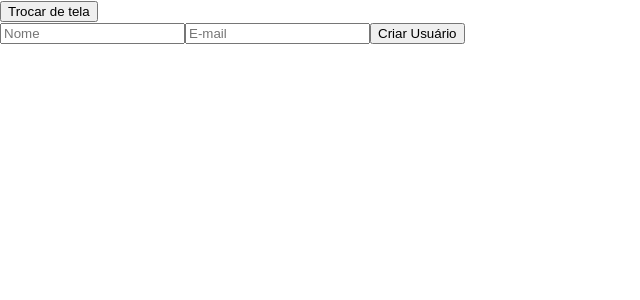
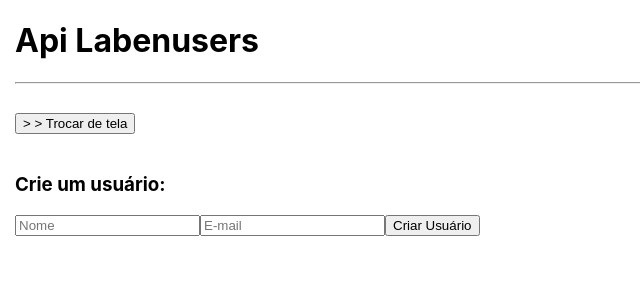
Before and after one commit to future4code/silveira-Lourenco-Souza, a React (Create React App) app in the folder modulo2/apis-labenusers/labenusers/: page / in a window 1280 px wide. Shown: the top 300 px of the page, without its empty margins (0-640 px from the left). Built offline with nearby package versions, Linux system fonts and the light colour scheme.

Commit message:
Adicionado estilos

```diff
--- a/modulo2/apis-labenusers/labenusers/src/App.js
+++ b/modulo2/apis-labenusers/labenusers/src/App.js
@@ -1,8 +1,12 @@
 import React, { Component } from 'react'
+import styled from 'styled-components'
 
 import Form from './components/Form'
 import User from './components/User'
 
+const Div = styled.div`
+  margin: 15px
+`
 
 export default class App extends Component {
 
@@ -21,15 +25,18 @@ export default class App extends Component {
 
 
     return (
-      <div>
-        <button onClick={this.trocarTela}>Trocar de tela</button>
+      <Div>
+        <h1>Api Labenusers</h1>
+        <hr /> <br />
+
+        {this.state.tela ? <button onClick={this.trocarTela}> &gt; &gt; Trocar de tela</button> : <button onClick={this.trocarTela}> &lt; &lt; Trocar de tela</button>}
 
         <div>
           { this.state.tela ? <Form /> : <User /> }
         </div>
 
           <br />
-      </div>
+      </Div>
     )
   }
 }
--- a/modulo2/apis-labenusers/labenusers/src/components/Form.js
+++ b/modulo2/apis-labenusers/labenusers/src/components/Form.js
@@ -49,6 +49,8 @@ export default class Form extends Component {
   render() {
     return (
       <>
+        <br />
+        <h3>Crie um usuário:</h3>
         <input type="text" placeholder='Nome' value={this.state.nome} onChange={this.onChangeNome} />
         <input type="text" placeholder='E-mail' value={this.state.email} onChange={this.onChangeEmail} />
         <button onClick={this.criarUsuario}>Criar Usuário</button>
--- a/modulo2/apis-labenusers/labenusers/src/components/User.js
+++ b/modulo2/apis-labenusers/labenusers/src/components/User.js
@@ -18,9 +18,13 @@ const Li = styled.li`
   display: flex;
   justify-content: space-between;
   width: 150px;
+  margin: 5px 0;
     :hover {
       background-color: lightblue;
     }
+`
+const ButtonNome = styled.button`
+  cursor: pointer;
 `
 
 const header = {
@@ -117,7 +121,7 @@ export default class User extends Component {
 
     const displayUsuarios = this.state.usuarios.map((value) => {
       return (
-        <Li key={value.id}><button onClick={() => this.detailsUser(value)}> {value.name} </button><Button onClick={() => this.apagarUsuario(value)} >X</Button> </Li>
+        <Li key={value.id}><ButtonNome onClick={() => this.detailsUser(value)}> {value.name} </ButtonNome><Button onClick={() => this.apagarUsuario(value)} >X</Button> </Li>
       )
     })
 
```
